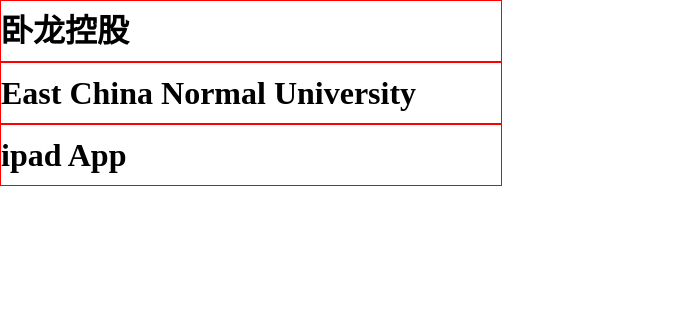
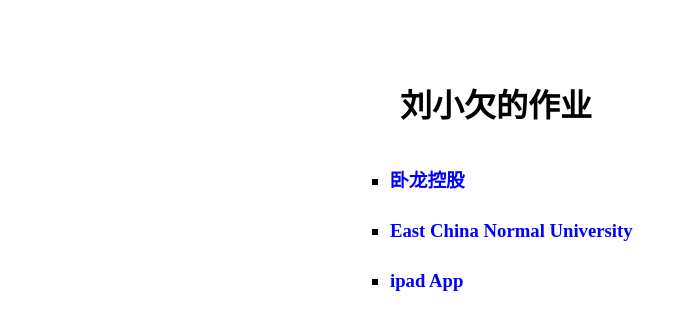
Before and after one commit to sweetLQW/sweetLQW.github.io, a plain HTML site: page assignment.html in a window 1280 px wide. Shown: the whole page, without its empty margins (0-696 px from the left). Drawn offline with Linux system fonts and the light colour scheme.

Commit message:
最终修改

```diff
--- a/index.html
+++ b/assignment.html
@@ -2,35 +2,45 @@
 <html lang="en">
 <head>
 	<meta charset="UTF-8">
-	<title>我的第一个网上仓库</title>
+	<title>assignment</title>
 	<style type="text/css">
 	*{
 		margin: 0px;
 		padding: 0px;
 	}
+	h1{
+		margin-top: 80px;
+		margin-left: 400px;
+	}
+	h3{
+		margin-top: 30px;
+	}
 	ul{
-		width: 1000px;
+		margin-top: 100px;
+		line-height:50px;
+		height: 500px;
+		width: 500px;
+		margin: 0 auto;
 	}
 	ul li{
-		line-height: 60px;
-		border: 1px solid red;
 		width: 500px;
-		height :60px;
-		list-style: none;
+		height :50px;
+
 	}
 	ul li a{
 		text-decoration: none;
-		color:black;
+		color:blue;
 	}
 	</style>
 </head>
 <body>
-	<h1>
-		<ul>
+	<h1>刘小欠的作业</h1>
+	<h3>
+		<ul type="square">
 			<li><a href="lqw_wolong/wolong.html" target="_blank">卧龙控股</a></li>
 			<li><a href="lqw_east/East China Normal University.html" target="_blank">East China Normal University</a></li>
 			<li><a href="lqw_ipad/ipad App.html" target="_blank">ipad App</a></li>
 		</ul>
-	</h1>
+	</h3>
 </body>
 </html>
```
